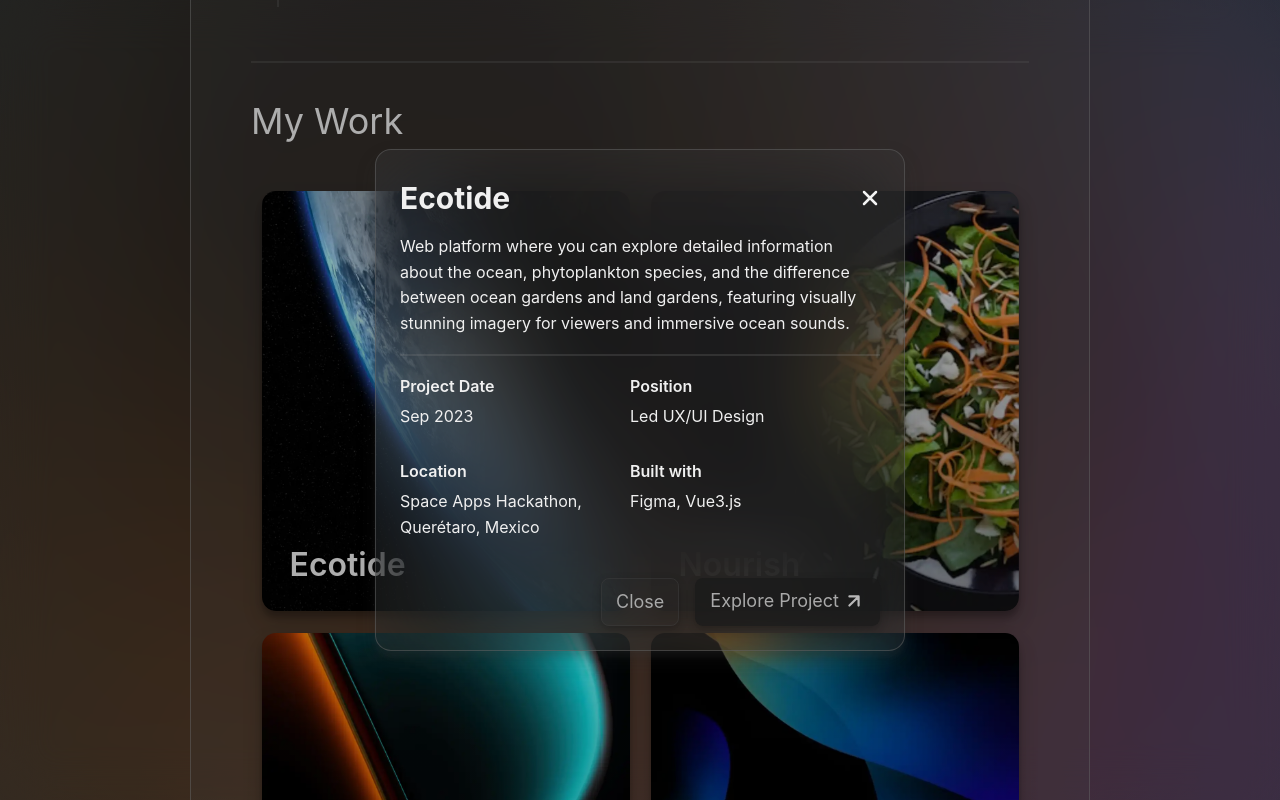
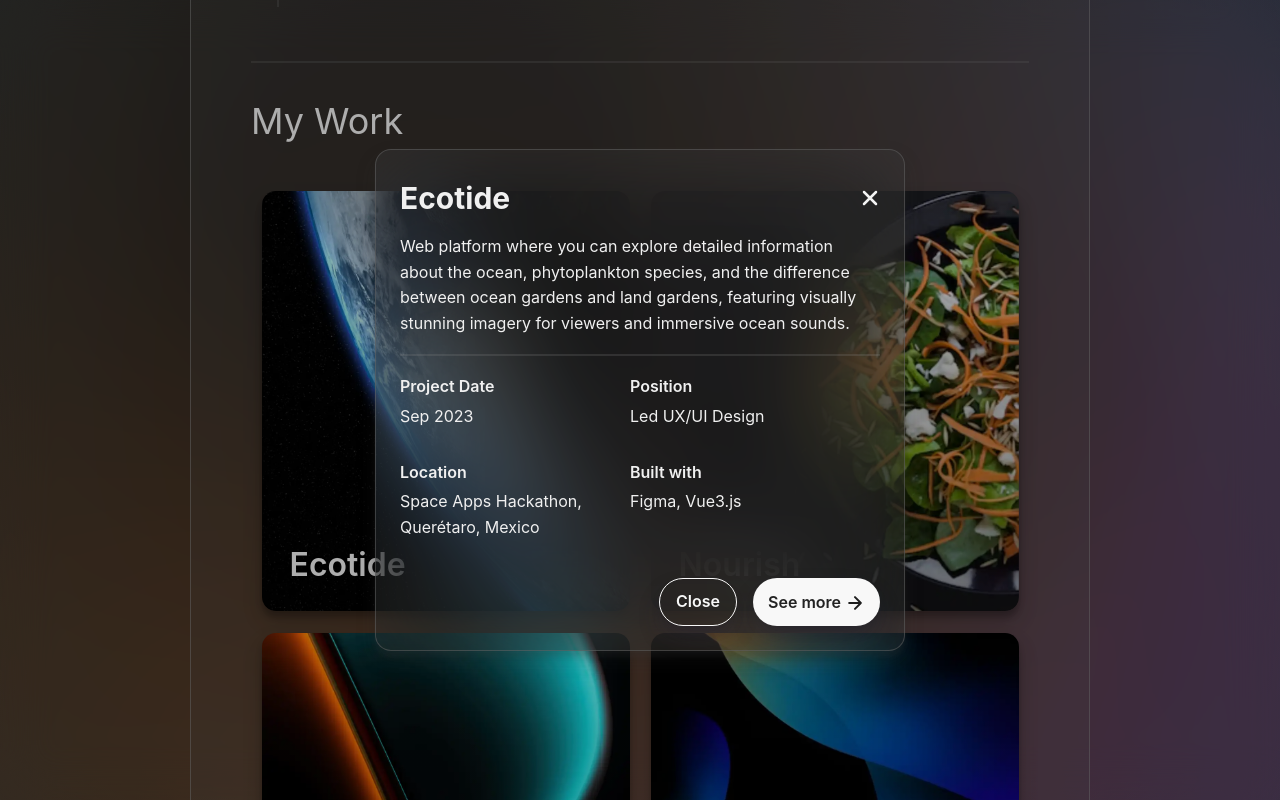
Before and after one commit to CesarSustaita/portfolio, a Vue app: page / in a window 1280 px wide. Both pictures are taken after a click on the element "Ecotide". Shown: the part 464-1264 px from the top of the page. Built offline with nearby package versions, Linux system fonts and the light colour scheme.

Commit message:
Fix: The primary and secondary button was changed and the overflow was implemented to auto

```diff
--- a/src/components/CardsProject/ModalProject.vue
+++ b/src/components/CardsProject/ModalProject.vue
@@ -87,8 +87,8 @@ export default {
 
         <div class="modal-footer">
           <section class="btn-link"  >
-                <button  class="btn-primary">Explore Project</button>
-                <div class="arrow-link"></div>
+                <button  class="btn-primary">See more</button>
+                <div class="arrow-right"></div>
           </section>
           <button @click="handleClose" class="btn-seconday">Close</button>
         </div>
@@ -104,51 +104,66 @@ export default {
   display: flex;
   flex-direction: row;
   align-items: center;
-    gap: 2px;
-    border: 1px solid rgba(105, 105, 105, 0);
-    border-radius: 8px;
-    padding: 8px 14px;
-    background-color: rgba(25, 25, 25, 0.763);
+  gap: 4px;
+  border: 1px solid rgba(255, 255, 255, 0);
+  border-radius: 30px;
+  padding: 10px 14px;
+  background-color: var(--vt-c-white-soft);
+  color: var(--vt-c-black-soft);
+  box-shadow: rgba(50, 50, 93, 0.25) 0px 13px 27px -5px, rgba(0, 0, 0, 0.3) 0px 8px 16px -8px;
+  cursor: pointer;
+}
 
-    box-shadow: rgba(0, 0, 0, 0.24) 0px 3px 8px;
-    cursor: pointer;
+.btn-primary {
+  line-height: 18px;
 }
 
 .btn-link:hover{
   display: flex;
   flex-direction: row;
   align-items: center;
-    gap: 2px;
-    border: 1px solid rgba(105, 105, 105, 0);
-    border-radius: 8px;
-    padding: 8px 14px;
-    background-color: rgba(25, 25, 25, 0.564);
-    backdrop-filter: blur(50px);
-    box-shadow: rgba(0, 0, 0, 0.24) 0px 3px 8px;
+  gap: 4px;
+  border: 1px solid rgba(255, 255, 255, 0);
+  border-radius: 30px;
+  padding: 10px 14px;
+  background-color: #d5d5d5;
+  color: var(--vt-c-black-soft);
+  box-shadow: rgba(50, 50, 93, 0.25) 0px 13px 27px -5px, rgba(0, 0, 0, 0.3) 0px 8px 16px -8px;
   cursor: pointer;
+
 }
 
 .btn-seconday{
-  border-radius: 8px;
-  padding: 8px 14px;
-  border: 1px solid rgba(62, 62, 62, 0.5);
-  box-shadow: rgba(0, 0, 0, 0.24) 0px 3px 8px;
+  display: flex;
+  flex-direction: row;
+  align-items: center;
+  gap: 4px;
+  border: 1px solid var(--vt-c-white-soft);
+  border-radius: 30px;
+  padding: 10px 16px;
+  color: var(--vt-c-white-soft);
+  box-shadow: rgba(50, 50, 93, 0.25) 0px 13px 27px -5px, rgba(0, 0, 0, 0.3) 0px 8px 16px -8px;
   cursor: pointer;
 }
 
 .btn-seconday:hover{
-  border-radius: 8px;
-  padding: 8px 14px;
-  border: 1px solid rgba(62, 62, 62, 0.5);
-  background-color: rgba(80, 80, 80, 0.301);
-  box-shadow: rgba(0, 0, 0, 0.24) 0px 3px 8px;
+  display: flex;
+  flex-direction: row;
+  align-items: center;
+  gap: 4px;
+  border: 1px solid #f8f8f800;
+  border-radius: 30px;
+  padding: 10px 16px;
+  background-color: #464646;
+  color: var(--vt-c-white-soft);
+  box-shadow: rgba(50, 50, 93, 0.25) 0px 13px 27px -5px, rgba(0, 0, 0, 0.3) 0px 8px 16px -8px;
   cursor: pointer;
 }
 
-.arrow-link{
-    background-image: url('/src/assets/icons/Arrow up-right.svg');
-    width: 22px;
-    height: 22px;
+.arrow-right{
+    background-image: url('/src/assets/icons/Arrow-right.svg');
+    width: 20px;
+    height: 19px;
     object-fit: cover;
     object-position: center;
     align-items: center;
@@ -157,10 +172,8 @@ export default {
 button {
     all: unset;
     border-bottom: 1px solid rgba(0, 0, 0, 0);
-    font-size: 18px;
-
-    color: var(--text-bg-white-date);
-
+    font-size: 16px;
+    font-weight: 600;
 }
 
 .modal-enter-from {
@@ -184,11 +197,14 @@ button {
   right: 0;
   bottom: 0;
   background-color: rgba(0, 0, 0, 0.282);
-  z-index: 9999;
+  z-index: 9998;
+  width: 100%;
+  height: 100%;
   display: flex;
   justify-content: center;
   align-items: center;
   transition: opacity 0.3s ease;
+  overflow: auto;
 }
 
 .modal-container {
@@ -197,7 +213,7 @@ button {
   border-radius: 16px;
   padding: 24px;
   width: 530px;
-  position: relative;
+  margin: auto;
   background-color: rgba(94, 94, 94, 0.164);
   backdrop-filter: blur(50px);
   border: 1px solid rgba(105, 105, 105, 0.5);
```
Also changed, not shown: src/assets/icons/Arrow-right.svg (added). Lines whose indentation alone changed are shown as unchanged.
